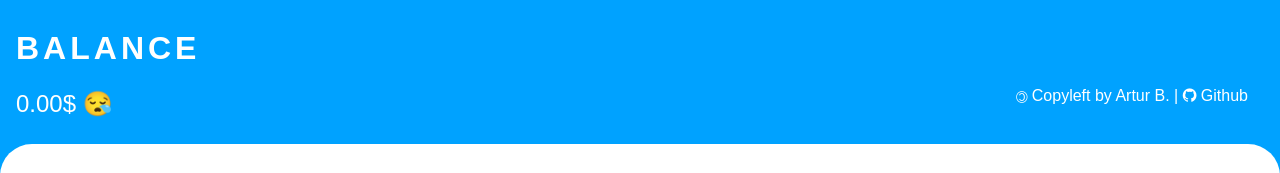
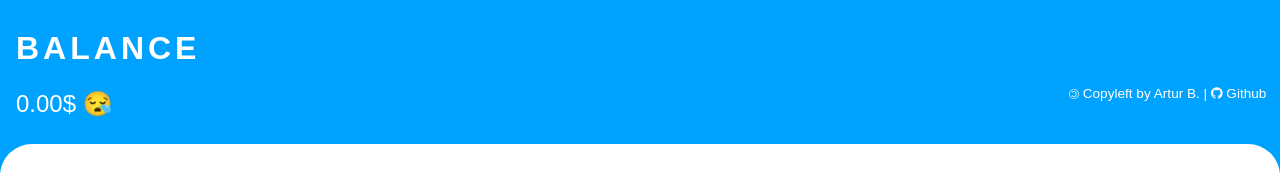
Before and after one commit to ThruMyEyez/BudgetingApp, a plain HTML site: page index.html in a window 1280 px wide. Shown: the top 173 px of the page. Drawn offline with Linux system fonts and the light colour scheme.

Commit message:
do minor fix

```diff
--- a/style.css
+++ b/style.css
@@ -41,9 +41,9 @@ header span {
 }
 .copyleft-span {
   font-size: 1em;
-  position: absolute;
-  right: 2em;
-  font-size: 1em;
+  position: fixed;
+  right: 1em;
+  font-size: 0.85em;
 }
 
 .copyleft {
```
